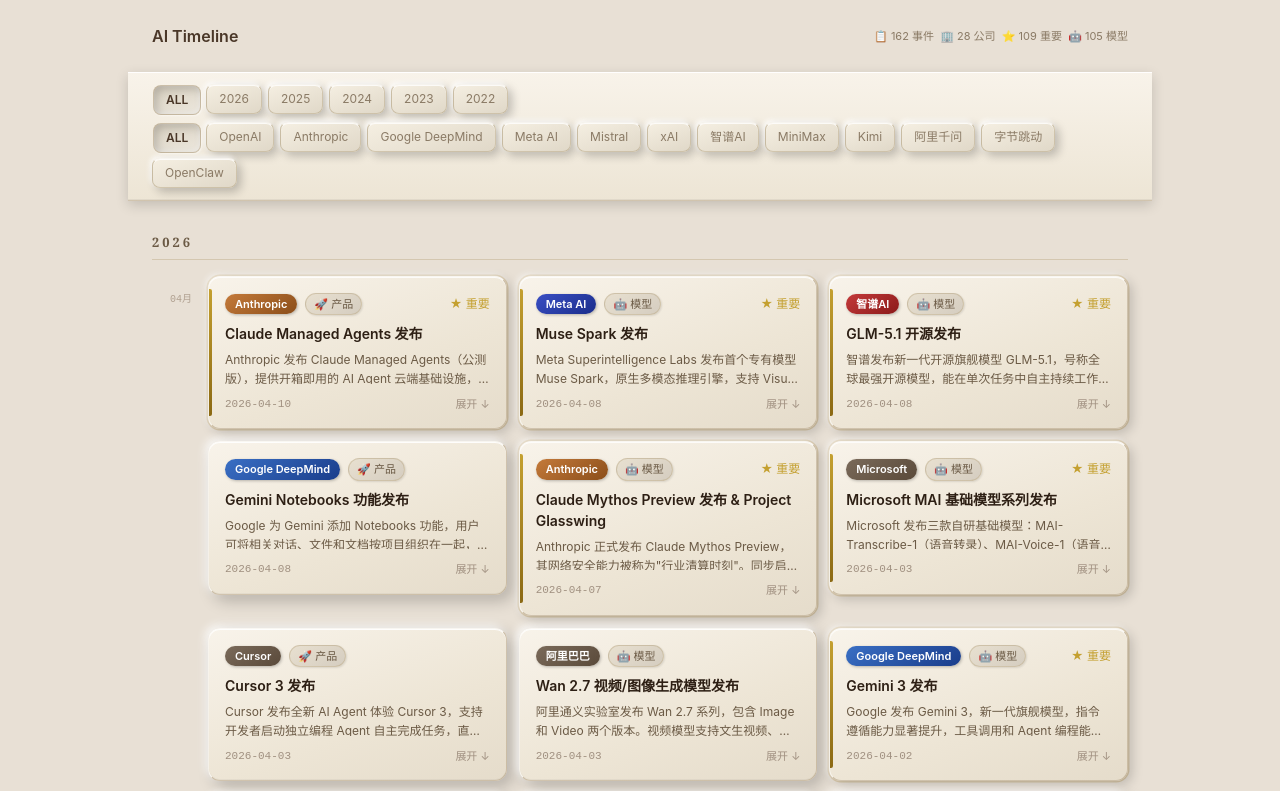
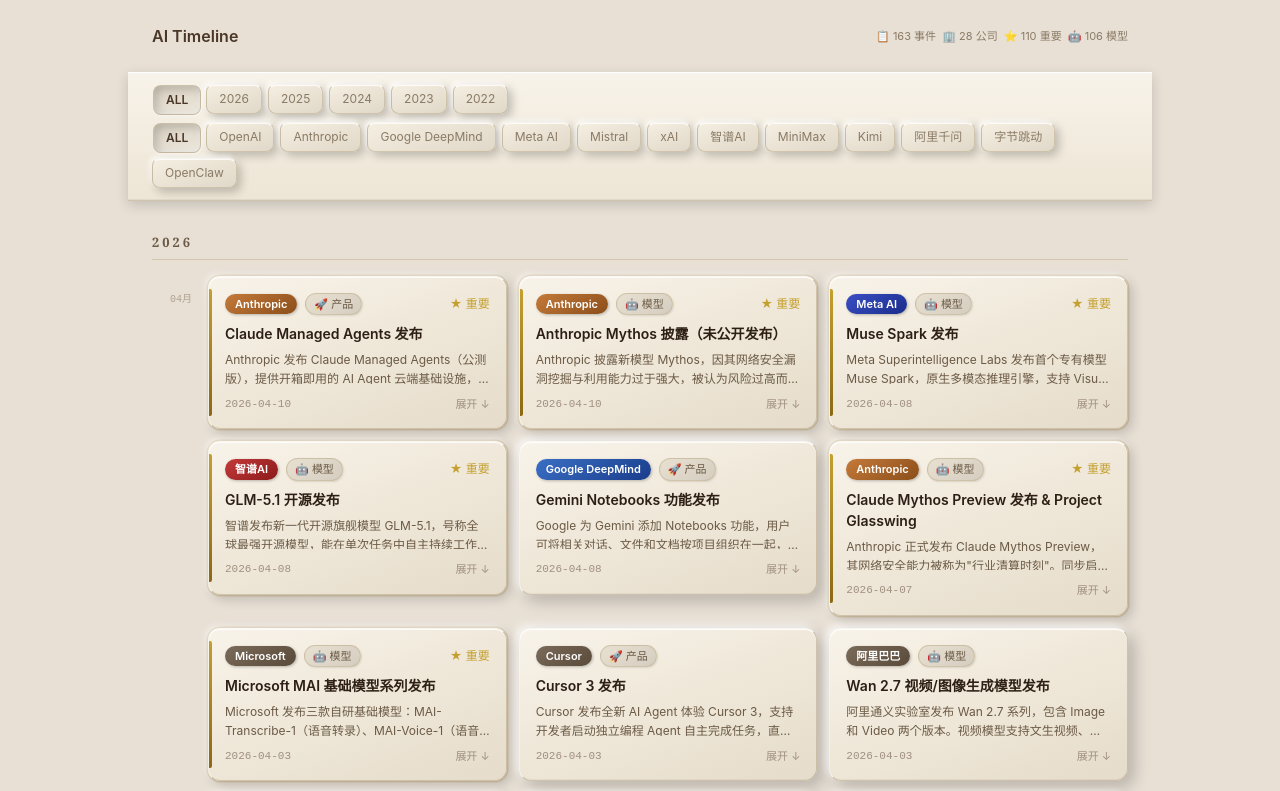
Before and after one commit to lc-chao/ai-timeline, a React (Vite) app: page / in a window 1280 px wide. Shown: the top 791 px of the page. Built offline with nearby package versions, Linux system fonts and the light colour scheme.

Commit message:
data: 自动更新 2026-04-12

```diff
--- a/src/data/events.ts
+++ b/src/data/events.ts
@@ -1476,4 +1476,13 @@
     description: 'Anthropic 发布 Claude Managed Agents（公测版），提供开箱即用的 AI Agent 云端基础设施，包含沙箱环境、权限管理、状态管理和错误恢复，让企业部署 Agent 的速度提升 10 倍。Notion、Rakuten、Sentry、Asana 等已接入使用。',
     importance: 'high',
   },
+  {
+    id: 'anthropic-mythos',
+    date: '2026-04-10',
+    company: 'Anthropic',
+    type: 'model',
+    title: 'Anthropic Mythos 披露（未公开发布）',
+    description: 'Anthropic 披露新模型 Mythos，因其网络安全漏洞挖掘与利用能力过于强大，被认为风险过高而未向公众发布，仅向苹果、微软、谷歌等关键基础设施企业提供访问。此事件引发美国财政部长 Bessent 与美联储主席 Powell 紧急召集华尔街 CEO 开会讨论 AI 网络安全风险。',
+    importance: 'high',
+  },
 ]
```
